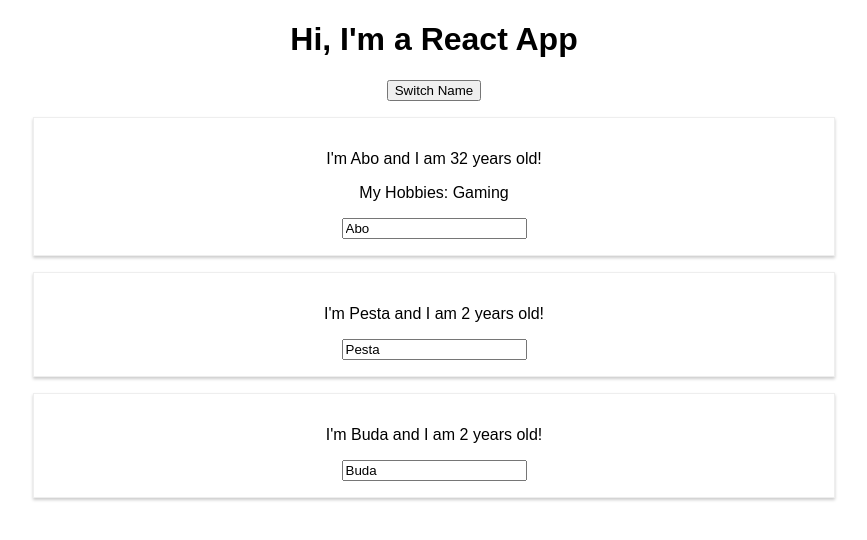
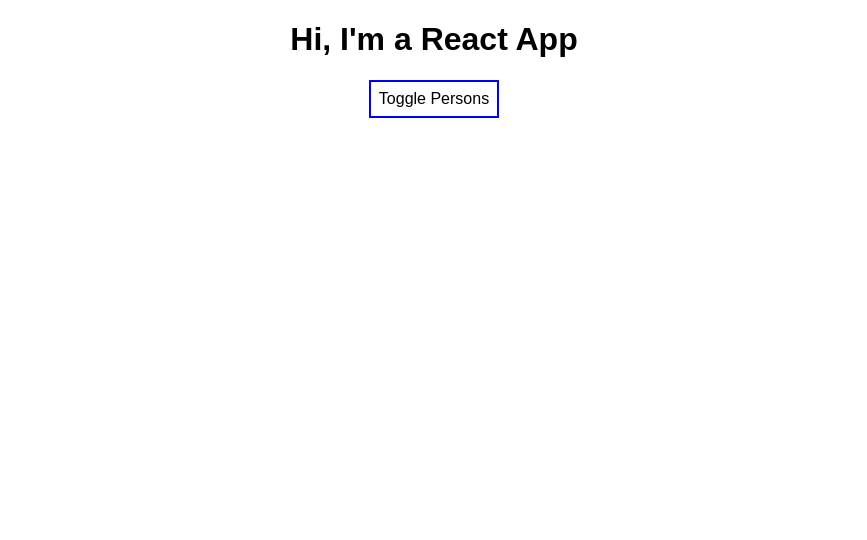
Before and after one commit to BibianaBalBar/React-Guest-List, a React (Create React App) app: page / in a window 1280 px wide. Shown: the top 540 px of the page, without its empty margins (206-1073 px from the left). Built offline with nearby package versions, Linux system fonts and the light colour scheme.

Commit message:
update state and flexible lists

```diff
--- a/src/App.js
+++ b/src/App.js
@@ -5,58 +5,82 @@
 class App extends Component {
   state = {
     persons: [
-      { name: "Abo", age: 32 },
-      { name: "Pesta", age: 2 },
-      { name: "Buda", age: 2 },
+      { id: "1", name: "Abo", age: 32 },
+      { id: "2", name: "Pesta", age: 2 },
+      { id: "3", name: "Buda", age: 2 },
     ],
-  };
-
-  // Button to switch name
-  switchNameHandler = (newName) => {
-    // DON'T DO THIS this.state.persons[0].name = "Zé"
-    this.setState({
-      persons: [
-        { name: newName, age: 32 },
-        { name: "Pesta", age: 2 },
-        { name: "Buda", age: 2.2 },
-      ],
-    });
+    otherState: "some other state",
+    showPersons: false,
   };
 
   // To change name
-  nameChangedHandler = (event) => {
-    this.setState({
-      persons: [
-        { name: "Abo", age: 32 },
-        { name: event.target.value, age: 2 },
-        { name: "Buda", age: 2.2 },
-      ],
+  nameChangedHandler = (event, id) => {
+    const personIndex = this.state.persons.findIndex((p) => {
+      return p.id === id;
     });
+
+    const person = {
+      ...this.state.persons[personIndex],
+    };
+
+    person.name = event.target.value;
+
+    const persons = [...this.state.persons];
+    persons[personIndex] = person;
+
+    this.setState({ persons: persons });
+  };
+
+  //
+  deletePersonHandler = (personIndex) => {
+    // const persons = this.state.persons.slice();
+    const persons = [...this.state.persons];
+    persons.splice(personIndex, 1);
+    this.setState({ persons: persons });
+  };
+
+  //
+  togglePersonsHandler = () => {
+    const doesShow = this.state.showPersons;
+    this.setState({ showPersons: !doesShow });
   };
 
   render() {
+    const style = {
+      backgroundColor: "white",
+      font: "inherit",
+      border: "2px solid blue",
+      padding: "8px",
+      cursor: "pointer",
+    };
+
+    let persons = null;
+
+    if (this.state.showPersons) {
+      persons = (
+        <div>
+          {this.state.persons.map((person, index) => {
+            return (
+              <Person
+                click={() => this.deletePersonHandler(index)}
+                name={person.name}
+                age={person.age}
+                key={person.id}
+                changed={(event) => this.nameChangedHandler(event, person.id)}
+              />
+            );
+          })}
+        </div>
+      );
+    }
+
     return (
       <div className='App'>
         <h1>Hi, I'm a React App</h1>
-        <button onClick={() => this.switchNameHandler("Abo!!!!")}>
-          Switch Name
+        <button style={style} onClick={this.togglePersonsHandler}>
+          Toggle Persons
         </button>
-        <Person
-          name={this.state.persons[0].name}
-          age={this.state.persons[0].age}
-          click={this.switchNameHandler.bind(this, "Max!")}
-        >
-          My Hobbies: Gaming
-        </Person>
-        <Person
-          name={this.state.persons[1].name}
-          age={this.state.persons[1].age}
-          changed={this.nameChangedHandler}
-        />
-        <Person
-          name={this.state.persons[2].name}
-          age={this.state.persons[2].age}
-        />
+        {persons}
       </div>
     );
   }
```
